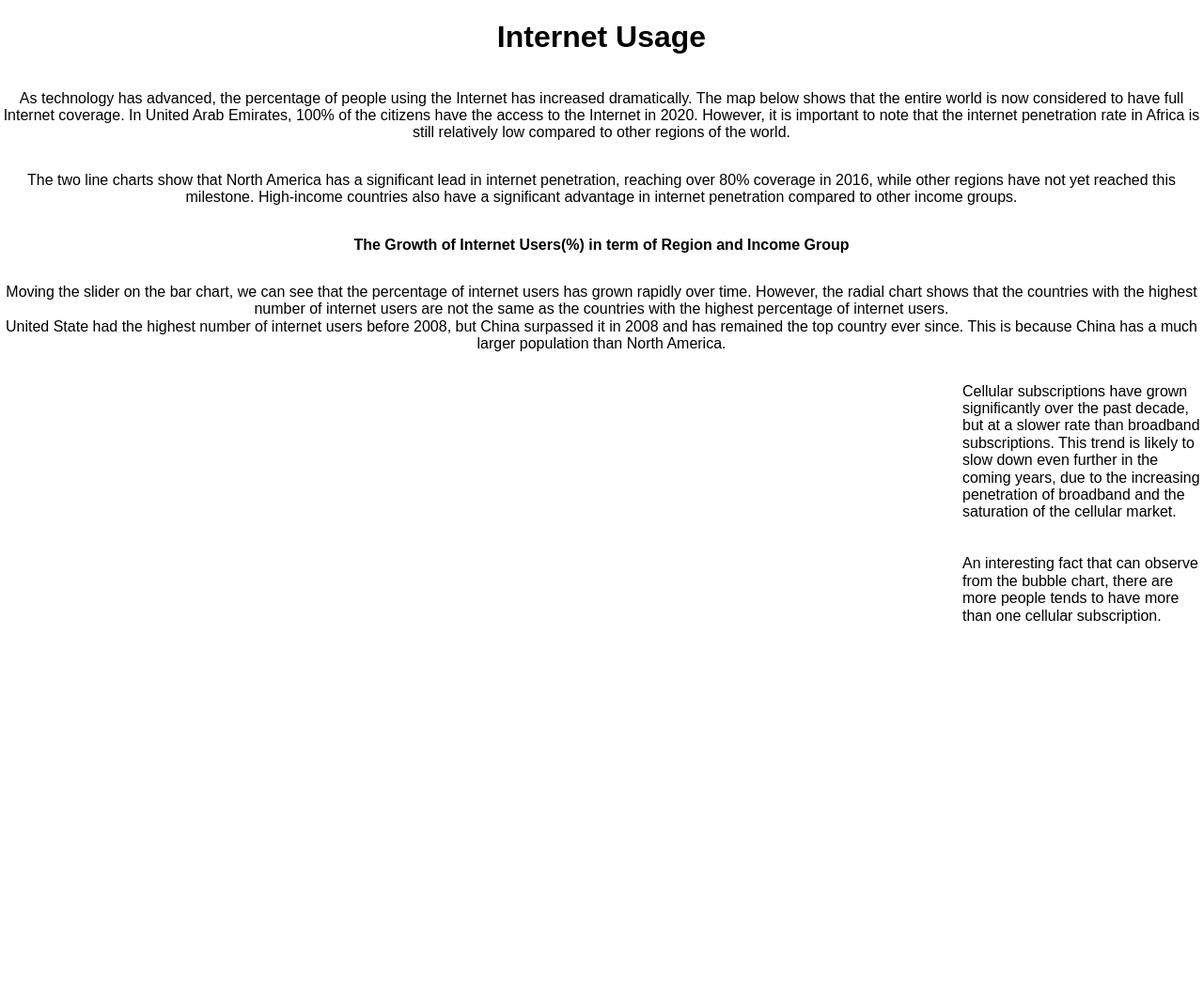
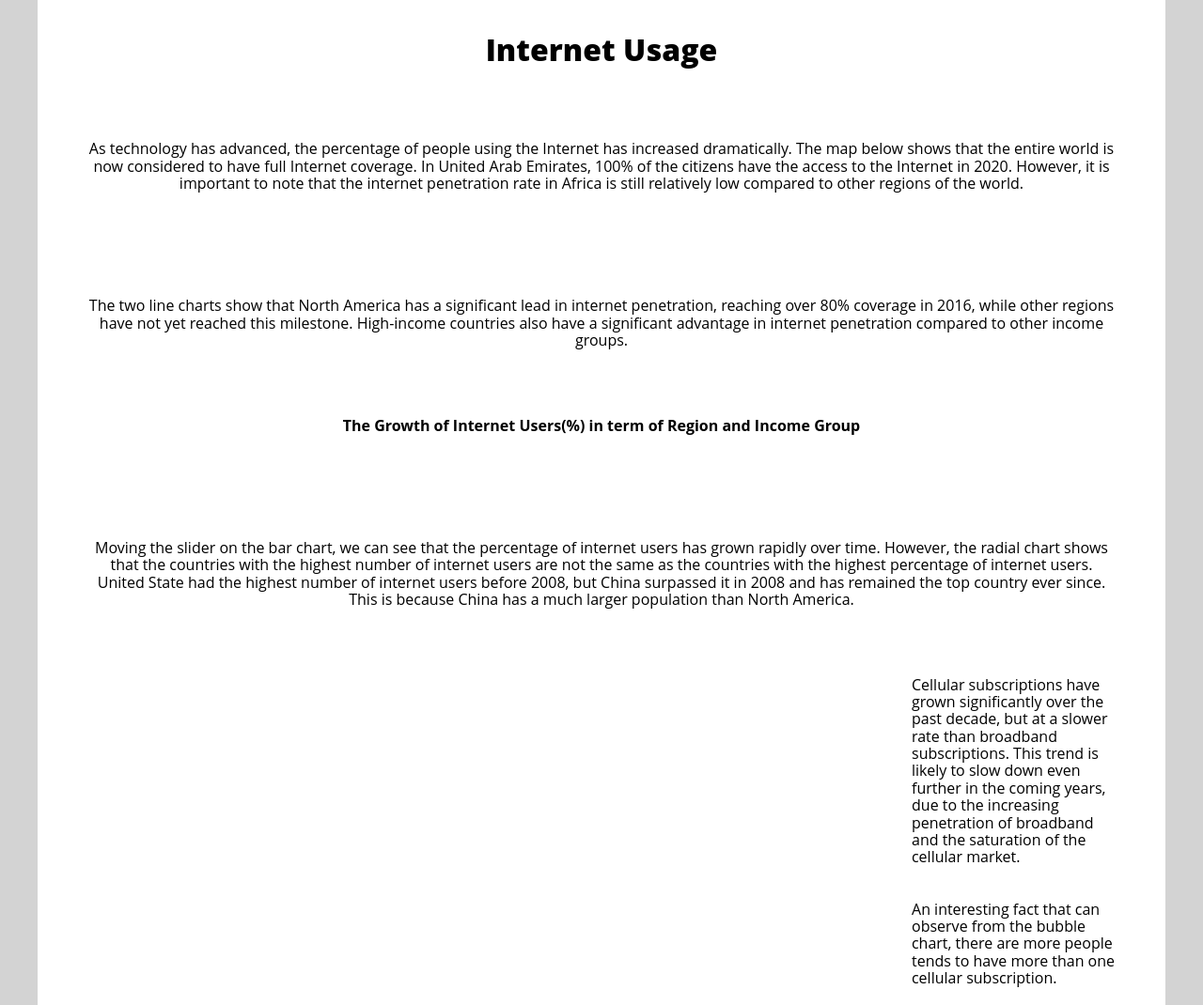
Before and after one commit to GarnetTanWeiHong/FIT3179_Data_Viz_2, a plain HTML site: page index.html in a window 1280 px wide. Shown: the top 1070 px of the page at 94% size. Before the commit the page ends 800 px from the top, so only its background shows below. Drawn offline with nearby package versions, Linux system fonts and the light colour scheme; a script that the page names is missing.

Commit message:
Add files via upload

```diff
--- a/css/styles.css
+++ b/css/styles.css
@@ -6,3 +6,48 @@
 	/*height: 1000px;
 	width: 800px;*/
 }
+
+body *{
+    font-family: 'Open Sans', sans-serif;
+}
+
+h1 {
+    font-weight: 900;
+}
+
+body {
+    background-color: lightgray;
+}
+
+.page {
+    width: 1100px;
+    background-color: white;
+    margin: auto;
+    padding: 50px;
+    padding-top: 35px;
+}
+
+.vis-container {
+    width: 100%;
+}
+
+.description h2,
+h1 {
+    margin-top: 0px;
+}
+
+.description-right {
+    padding-left: 20px;
+}
+
+.description-left {
+    padding-right: 20px;
+}
+
+.pure-g {
+    margin-bottom: 40px;
+}
+
+.small-font {
+    font-size: 14px;
+}
```
